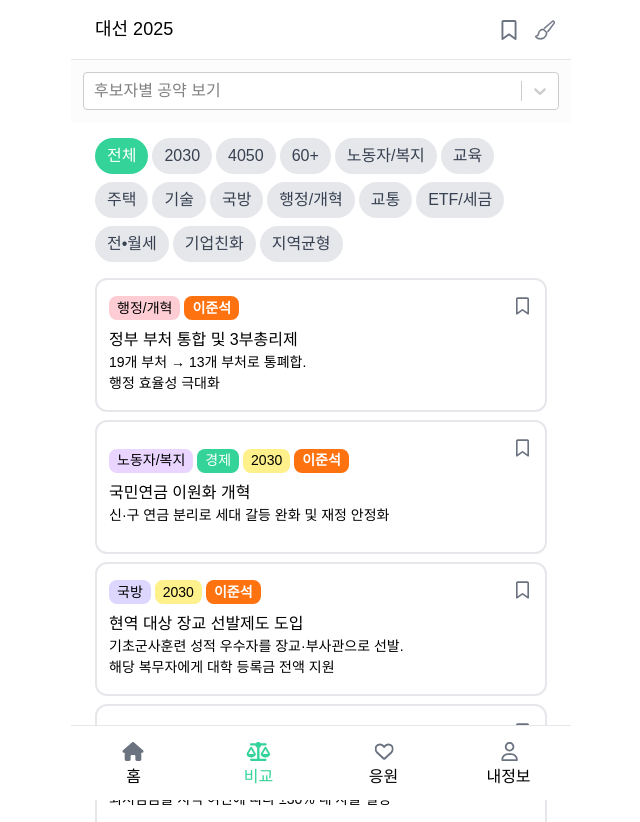
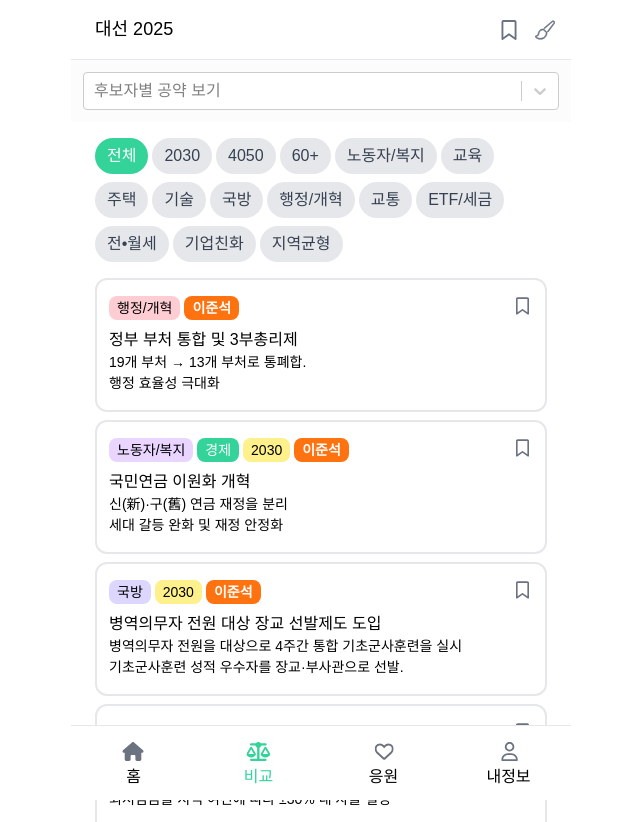
Before and after one commit to gimgyuwon/voter, a React (Create React App) app in the folder frontend/: page /compare in a window 1280 px wide. Shown: the whole page, without its empty margins (319-959 px from the left). Built offline with nearby package versions, Linux system fonts and the light colour scheme; no server answers.

Commit message:
feat: 이준석 공약 세부 내용 추가

```diff
--- a/frontend/src/constant/Candidate/CandidatePolicy.js
+++ b/frontend/src/constant/Candidate/CandidatePolicy.js
@@ -4,23 +4,23 @@ export const CANDIDATE_POLICY = [
     id: 1,
     title: "정부 부처 통합 및 3부총리제",
     content: "19개 부처 → 13개 부처로 통폐합. \n행정 효율성 극대화",
-    main: true,
+    main: false,
     prop: ["행정/개혁"],
     candidate: "이준석",
   },
   {
     id: 2,
     title: "국민연금 이원화 개혁",
-    content: "신·구 연금 분리로 세대 갈등 완화 및 재정 안정화",
+    content: "신(新)·구(舊) 연금 재정을 분리 \n세대 갈등 완화 및 재정 안정화",
     prop: ["노동자/복지", "경제", "2030"],
     main: true,
     candidate: "이준석",
   },
   {
     id: 3,
-    title: "현역 대상 장교 선발제도 도입",
+    title: "병역의무자 전원 대상 장교 선발제도 도입",
     content:
-      "기초군사훈련 성적 우수자를 장교·부사관으로 선발. \n해당 복무자에게 대학 등록금 전액 지원",
+      "병역의무자 전원을 대상으로 4주간 통합 기초군사훈련을 실시 \n기초군사훈련 성적 우수자를 장교·부사관으로 선발.",
     prop: ["국방", "2030"],
     main: false,
     candidate: "이준석",
@@ -29,8 +29,8 @@ export const CANDIDATE_POLICY = [
     id: 4,
     title: "지자체별 최저임금 자율제",
     content: "최저임금을 지역 여건에 따라 ±30% 내 자율 결정",
-    prop: ["경제", "2030"],
-    main: false,
+    prop: ["ETF/세금", "2030"],
+    main: true,
     candidate: "이준석",
   },
   {
@@ -38,7 +38,7 @@ export const CANDIDATE_POLICY = [
     title: "해외 공장 이전 기업 국내 산업 단지 복귀 지원",
     content:
       "영호남 러스트 벨트 지역 경제 소생 및 제조업 기반 복원 \n* (포항/울산/여수/창원/구미)",
-    prop: ["경제", "기술", "2030", "4050"],
+    prop: ["기업친화", "기술", "2030", "4050"],
     main: false,
     candidate: "이준석",
   },
@@ -46,15 +46,15 @@ export const CANDIDATE_POLICY = [
     id: 6,
     title: "법인지방소득세 확대 및 지자체 세율 결정권",
     content: "지방소득세 비중 10% → 30%로 확대. \n각 지자체가 세율 결정",
-    prop: ["경제", "4050"],
+    prop: ["기업친화", "ETF/세금", "4050"],
     main: false,
     candidate: "이준석",
   },
   {
     id: 7,
     title: "교권 및 수업권 보호",
-    content: "무고죄 처벌 강화, 교사 소송 국가 책임제 도입",
-    prop: ["교육", "청소년", "2030", "4050"],
+    content: "무고죄 처벌 강화, 교사 소송 국가 책임제 도입 및 전담 변호사 배치",
+    prop: ["교육", "2030", "4050"],
     main: false,
     candidate: "이준석",
   },
@@ -67,7 +67,7 @@ export const CANDIDATE_POLICY = [
     main: false,
     candidate: "이준석",
   },
-  // 이재명명
+  // 이재명
   {
     id: 9,
     title: "기초연금 부부감액 완화",
```
